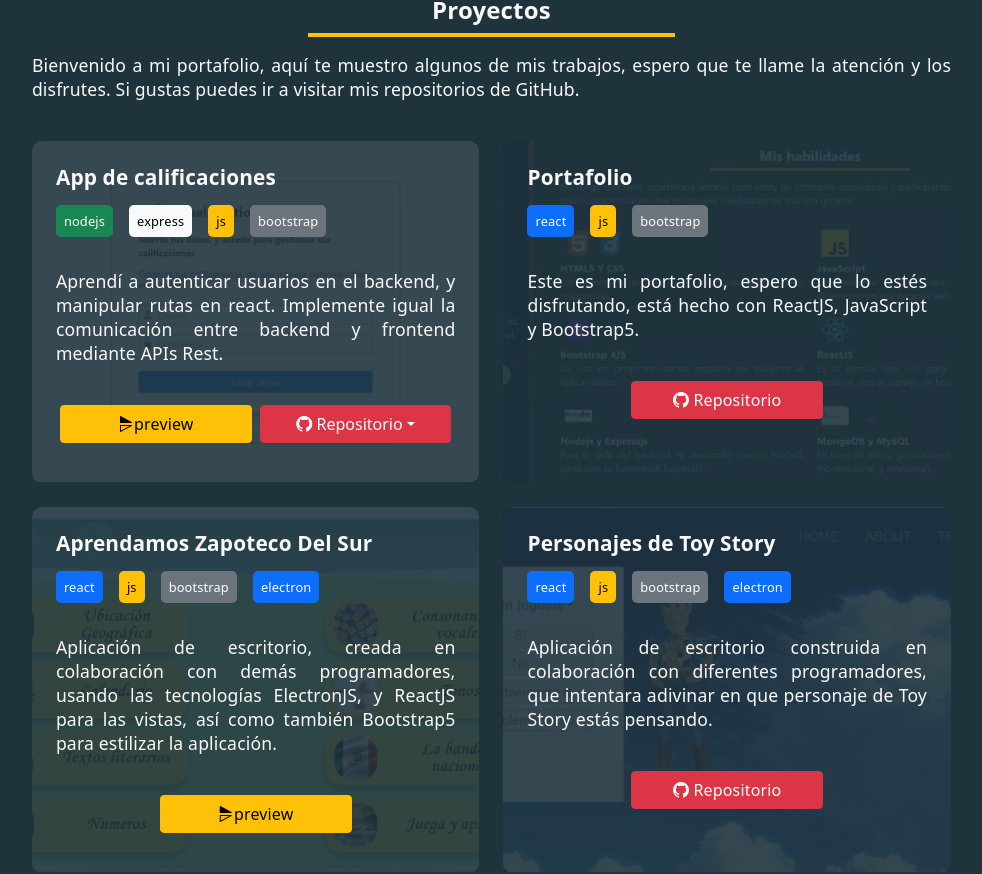
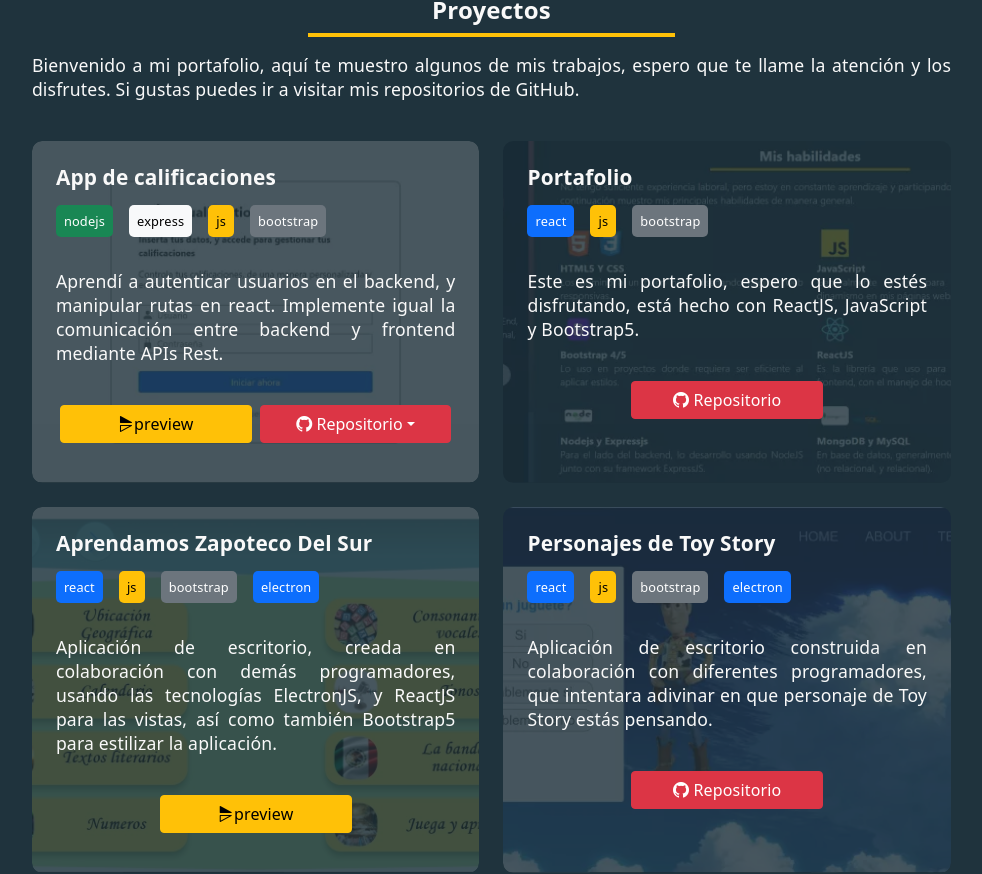
Before and after one commit to EleomarPL/portfolio, a React (Create React App) app: page / in a window 1280 px wide. Shown: the part 1355-2229 px from the top of the page, without its empty margins (293-1275 px from the left). Built offline with nearby package versions, Linux system fonts and the light colour scheme.

Commit message:
hover effect to project background images

```diff
--- a/src/components/cards/Project.js
+++ b/src/components/cards/Project.js
@@ -13,13 +13,14 @@ const Project = ({title, listOfTechnologies, nameImage, information, preview, re
   };
   return (
     <article className="project">
-      <div className="img-background">
+      <div>
         <picture>
           <source
             srcSet={ require(`../../img/projects/${nameImage === undefined ? 'inProgress' : nameImage}.webp`).default }
           />
           <img
             src={ require(`../../img/projects/${nameImage === undefined ? 'inProgress' : nameImage}.png`).default }
+            className="img-background"
             alt={ nameImage === undefined ? 'En proceso' : nameImage }
           />
         </picture>
--- a/src/styles/projects.css
+++ b/src/styles/projects.css
@@ -1,5 +1,9 @@
 .project{
   position: relative;
+
+  overflow: hidden;
+  border-radius: 10px;
+  background-color: #0000000e;
 }
 .information{
   z-index: 1;
@@ -8,9 +12,9 @@
   width: 48%;
   margin-bottom: 1rem;
 }
-.img-background > picture > img {
+.img-background {
   position: absolute;
-  opacity: 0.1;
+  opacity: 0.2;
   z-index: -1;
   object-fit: cover;
 
@@ -18,6 +22,10 @@
 
   width: 100%;
   height: 100%;
+  transition: transform 0.5s ease-in-out;
+}
+.project:hover .img-background {
+  transform: rotate(15deg)
 }
 
 @media screen and (max-width: 600px){
```
